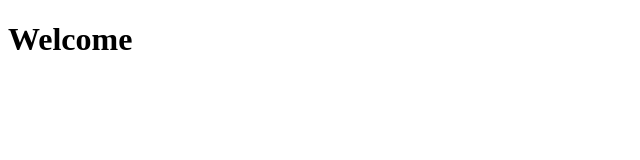
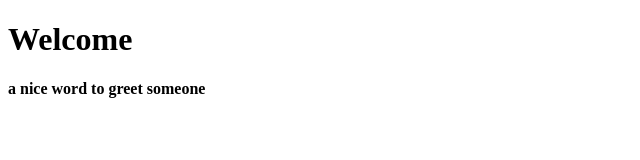
Before and after one commit to myacurry12/mya-curry-, a plain HTML site: page index.html in a window 1280 px wide. Shown: the whole page, without its empty margins (0-640 px from the left). Drawn offline with Linux system fonts and the light colour scheme.

Commit message:
Update index.html

```diff
--- a/index.html
+++ b/index.html
@@ -6,5 +6,6 @@
   </head>
   <body>
 <h1>Welcome</h1>
+<h4>a nice word to greet someone</h4>
   </body>
 </html>
```
